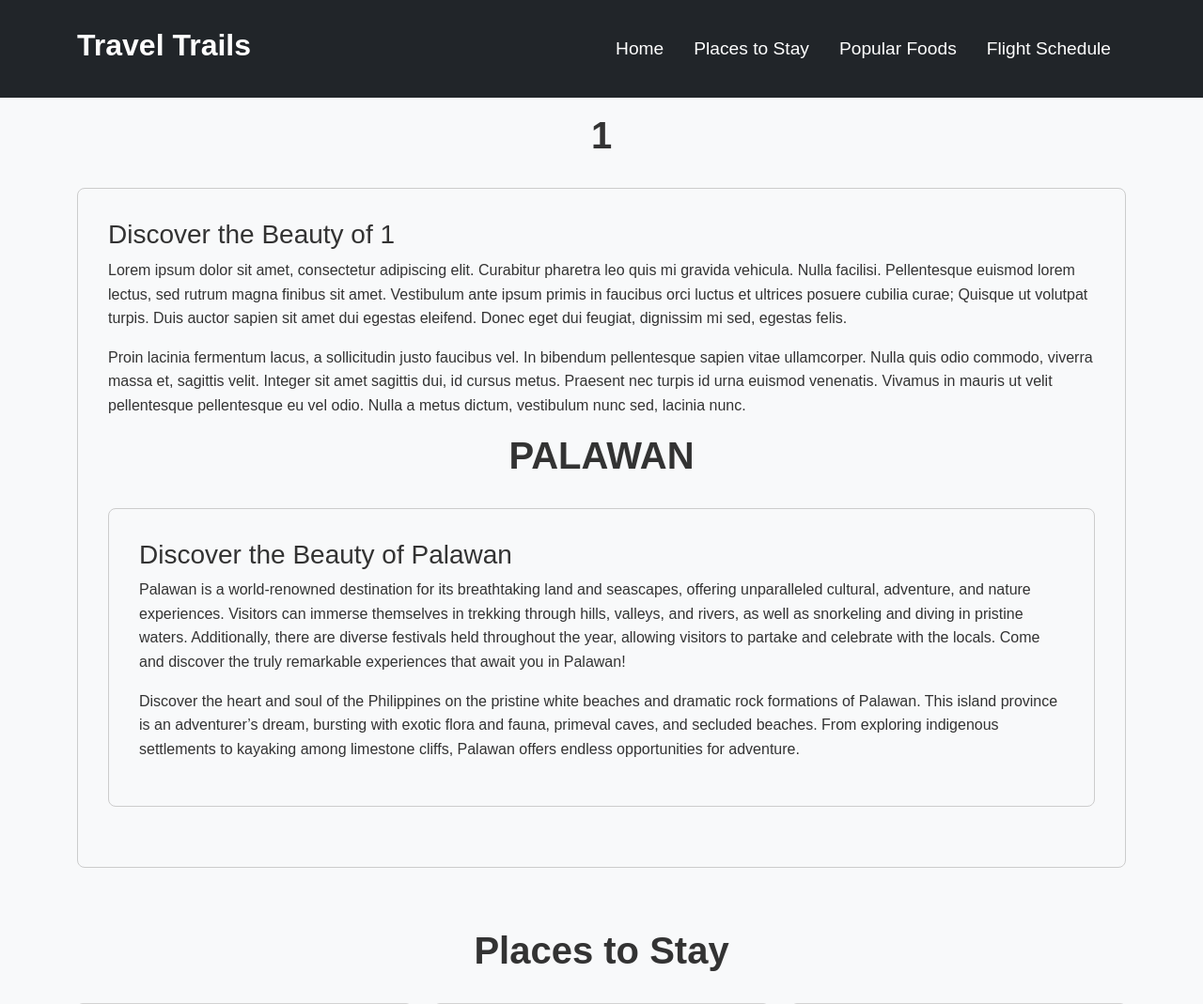
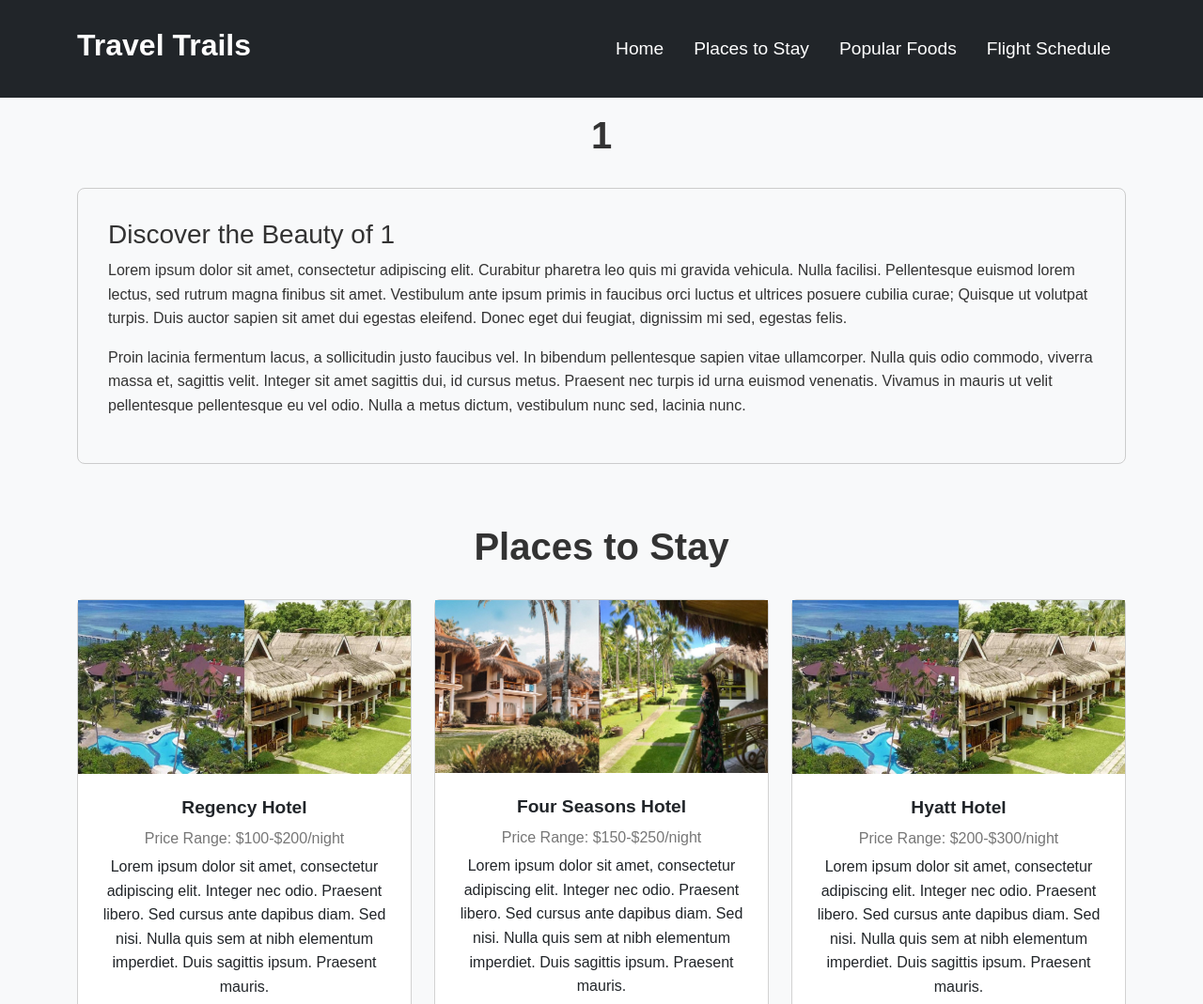
Before and after one commit to ei-accerly/Hackathon, a Django app: a page that uses templates/destinationPage.html in a window 1280 px wide. Shown: the top 1069 px of the page at 94% size. Run offline with Django 4.2, Linux system fonts and the light colour scheme; data that the repository does not hold is empty; some libraries are stand-ins or nearby versions.

Commit message:
destination page merge

```diff
--- a/templates/destinationPage.html
+++ b/templates/destinationPage.html
@@ -227,13 +227,6 @@
           ullamcorper. Nulla quis odio commodo, viverra massa et, sagittis velit. Integer sit amet sagittis dui, id
           cursus metus. Praesent nec turpis id urna euismod venenatis. Vivamus in mauris ut velit pellentesque
           pellentesque eu vel odio. Nulla a metus dictum, vestibulum nunc sed, lacinia nunc.</p>
-      <h2>PALAWAN</h2>
-
-      <div class="container article-container">
-        <h3>Discover the Beauty of Palawan</h3>
-        <p>Palawan is a world-renowned destination for its breathtaking land and seascapes, offering unparalleled cultural, adventure, and nature experiences. Visitors can immerse themselves in trekking through hills, valleys, and rivers, as well as snorkeling and diving in pristine waters. Additionally, there are diverse festivals held throughout the year, allowing visitors to partake and celebrate with the locals. Come and discover the truly remarkable experiences that await you in Palawan!</p>
-        <p>Discover the heart and soul of the Philippines on the pristine white beaches and dramatic rock formations of Palawan. This island province is an adventurer’s dream, bursting with exotic flora and fauna, primeval caves, and secluded beaches. From exploring indigenous settlements to kayaking among limestone cliffs, Palawan offers endless opportunities for adventure.</p>
-      </div>
     </div>
   </section>
 
```
